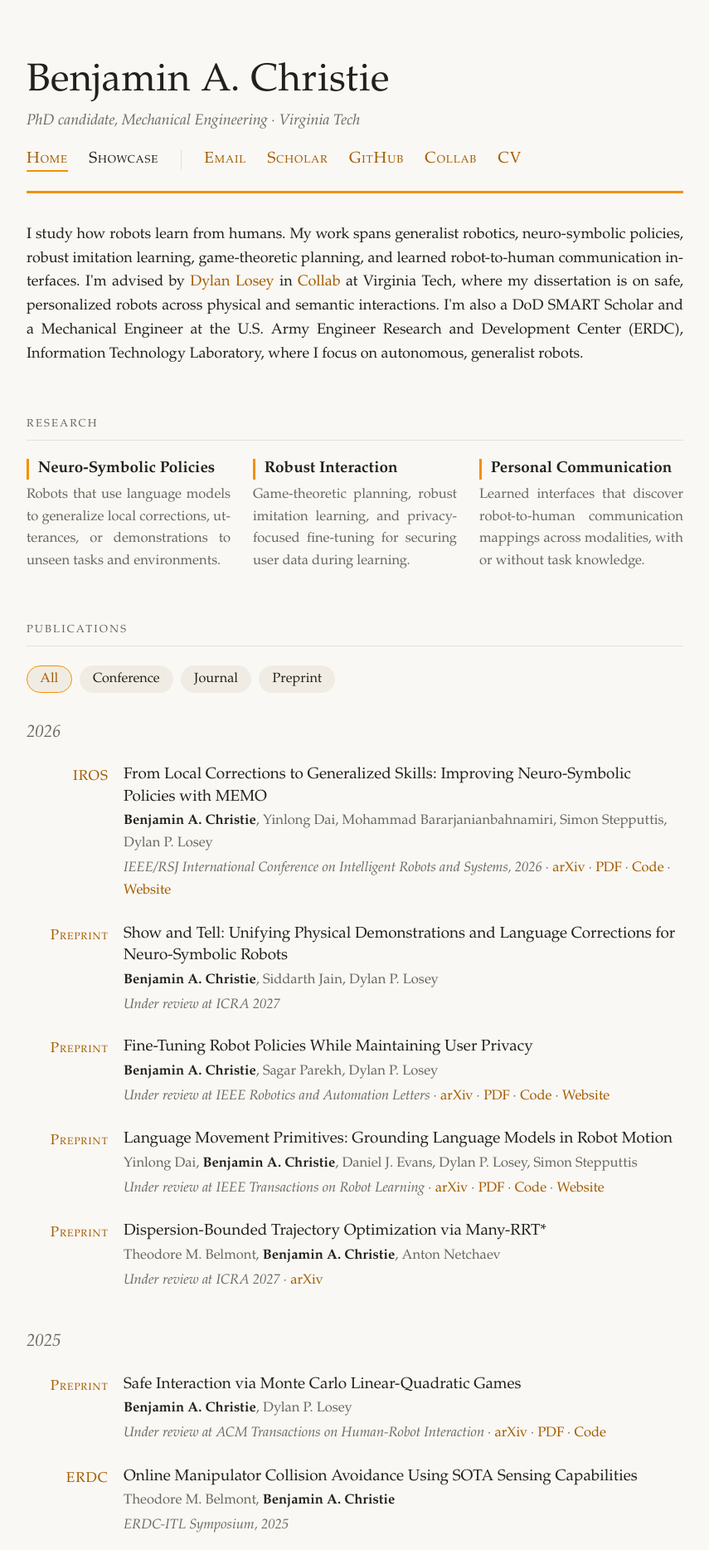
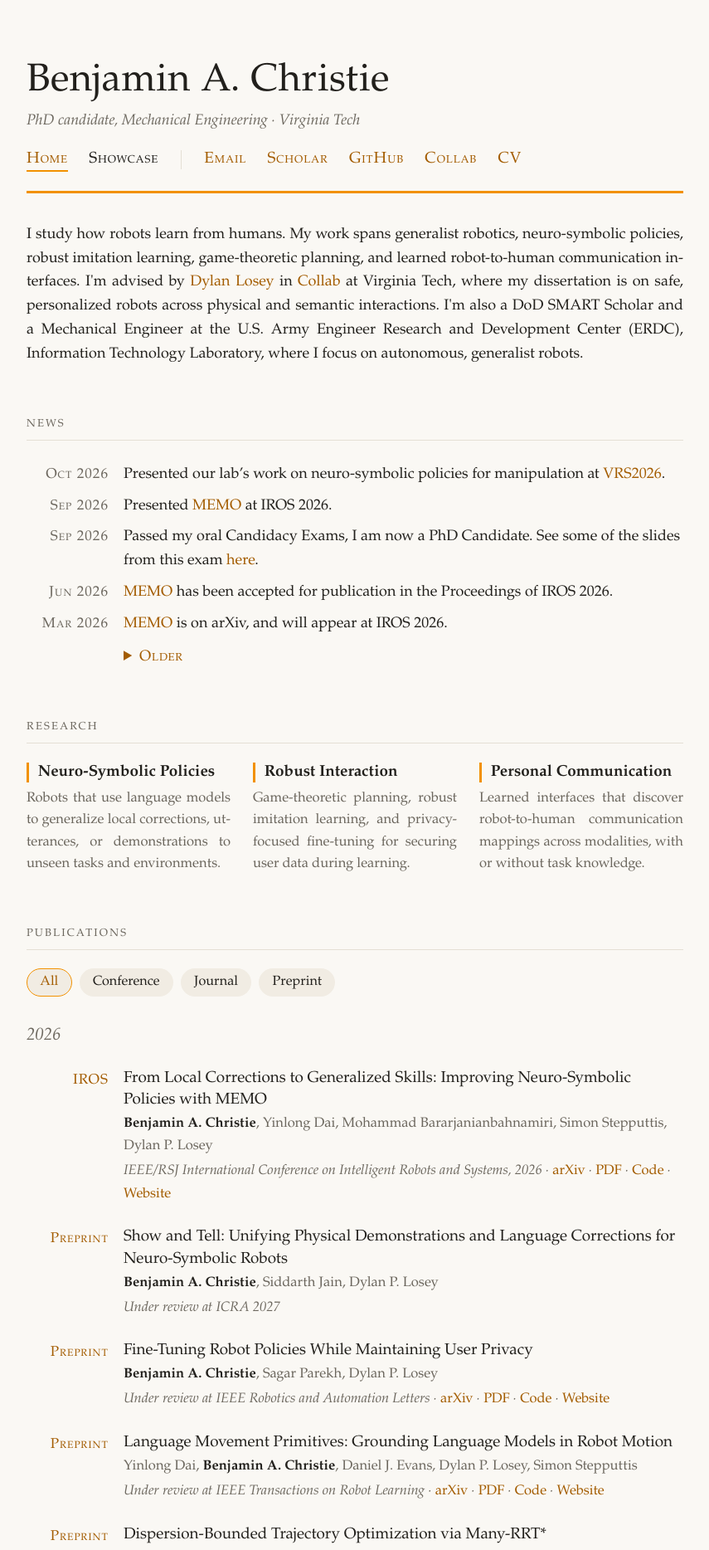
Before and after one commit to benjaminchristie/benjaminchristie.github.io, a Jekyll site: the page built from index.html, in a window 1280 px wide. Shown: the top 1868 px of the page at 83% size, without its empty margins (212-1067 px from the left). Built offline with Jekyll 4.4.1, drawn with Linux system fonts in a browser that asks for light colours.

Commit message:
added news section

```diff
--- /dev/null
+++ b/_data/news.yml
@@ -0,0 +1,31 @@
+# Newest first is easiest to read, but the page sorts by date either way.
+# date: YYYY-MM-DD. text: markdown, so [links](https://...) work.
+- date: 2026-10-23
+  text: "Presented our lab's work on neuro-symbolic policies for manipulation at [VRS2026](https://virginia-robotics.github.io/)."
+
+- date: 2026-09-28
+  text: "Presented [MEMO](https://arxiv.org/abs/2603.04560) at IROS 2026."
+
+- date: 2026-09-22
+  text: "Passed my oral Candidacy Exams, I am now a PhD Candidate. See some of the slides from this exam [here](https://benjaminchristie.github.io/showcase/)."
+
+- date: 2026-06-16
+  text: "[MEMO](https://arxiv.org/abs/2603.04560) has been accepted for publication in the Proceedings of IROS 2026."
+
+- date: 2026-03-04
+  text: "[MEMO](https://arxiv.org/abs/2603.04560) is on arXiv, and will appear at IROS 2026."
+
+- date: 2026-02-02
+  text: "[Language Movement Primitives](https://arxiv.org/abs/2602.02839) is on arXiv."
+
+- date: 2026-01-01
+  text: "[A Modular Haptic Display with Reconfigurable Signals](https://arxiv.org/abs/2506.05648) has been accepted for publication in IEEE ToH."
+
+- date: 2025-09-22
+  text: "[Fine-Tuning Robot Policies While Maintaining User Privacy](https://arxiv.org/abs/2509.18311) is on arXiv."
+
+- date: 2025-06-06
+  text: "[A Modular Haptic Display with Reconfigurable Signals](https://arxiv.org/abs/2506.05648) is on arXiv."
+
+- date: 2025-04-08
+  text: "[Safe Interaction via Monte Carlo Linear-Quadratic Games](https://arxiv.org/abs/2504.06124) is on arXiv."
--- a/index.html
+++ b/index.html
@@ -5,6 +5,26 @@ layout: default
   <p>
     I study how robots learn from humans. My work spans generalist robotics, neuro-symbolic policies, robust imitation learning, game-theoretic planning, and learned robot-to-human communication interfaces. I'm advised by <a href="https://dylanlosey.com/">Dylan Losey</a> in <a href="https://collab.me.vt.edu">Collab</a> at Virginia Tech, where my dissertation is on safe, personalized robots across physical and semantic interactions. I'm also a DoD SMART Scholar and a Mechanical Engineer at the U.S. Army Engineer Research and Development Center (ERDC), Information Technology Laboratory, where I focus on autonomous, generalist robots.
   </p>
+</section>
+
+<section id="news">
+  <h2>News</h2>
+  {%- assign items = site.data.news | sort: "date" | reverse %}
+  <ol class="news">
+    {%- for n in items limit: 5 %}
+    <li><span class="date">{{ n.date | date: "%b %Y" }}</span><span>{{ n.text | markdownify | remove: "<p>" | remove: "</p>" | strip }}</span></li>
+    {%- endfor %}
+  </ol>
+  {%- if items.size > 5 %}
+  <details>
+    <summary>Older</summary>
+    <ol class="news">
+      {%- for n in items offset: 5 %}
+      <li><span class="date">{{ n.date | date: "%b %Y" }}</span><span>{{ n.text | markdownify | remove: "<p>" | remove: "</p>" | strip }}</span></li>
+      {%- endfor %}
+    </ol>
+  </details>
+  {%- endif %}
 </section>
 
 <section id="research">
--- a/style.css
+++ b/style.css
@@ -23,7 +23,16 @@
 
 * { box-sizing: border-box; }
 
-html { font-size: 18px; }
+html {
+  font-size: 18px;
+  scrollbar-width: thin;
+  scrollbar-color: var(--accent) transparent;
+}
+
+/* Safari */
+::-webkit-scrollbar { width: 6px; height: 6px; }
+::-webkit-scrollbar-track { background: transparent; }
+::-webkit-scrollbar-thumb { background: var(--accent); border-radius: 3px; }
 
 body {
   margin: 0;
@@ -122,6 +131,29 @@ section > p, .theme p {
 
 .filters button.on { border-color: var(--accent); color: var(--link); }
 
+.news { list-style: none; margin: 0; padding: 0; }
+.news li {
+  display: grid;
+  grid-template-columns: 5.5rem 1fr;
+  gap: 1rem;
+  padding: 0.25rem 0;
+}
+.news .date {
+  font-variant: small-caps;
+  letter-spacing: 0.06em;
+  color: var(--muted);
+  font-size: 0.95rem;
+  text-align: right;
+  padding-top: 0.05rem;
+}
+details summary {
+  cursor: pointer;
+  color: var(--link);
+  font-variant: small-caps;
+  letter-spacing: 0.05em;
+  margin: 0.4rem 0 0 6.5rem;
+}
+
 .year {
   font-size: 1.15rem;
   font-weight: normal;
@@ -214,5 +246,8 @@ footer {
   .themes { grid-template-columns: 1fr; gap: 1rem; }
   .pubs li { grid-template-columns: 1fr; gap: 0.1rem; }
   .venue { text-align: left; }
+  .news li { grid-template-columns: 1fr; gap: 0; }
+  .news .date { text-align: left; }
+  details summary { margin-left: 0; }
   section > p, .theme p { text-align: left; }
 }
```
Also changed, not shown: assets/robot-nav.png (deleted).
